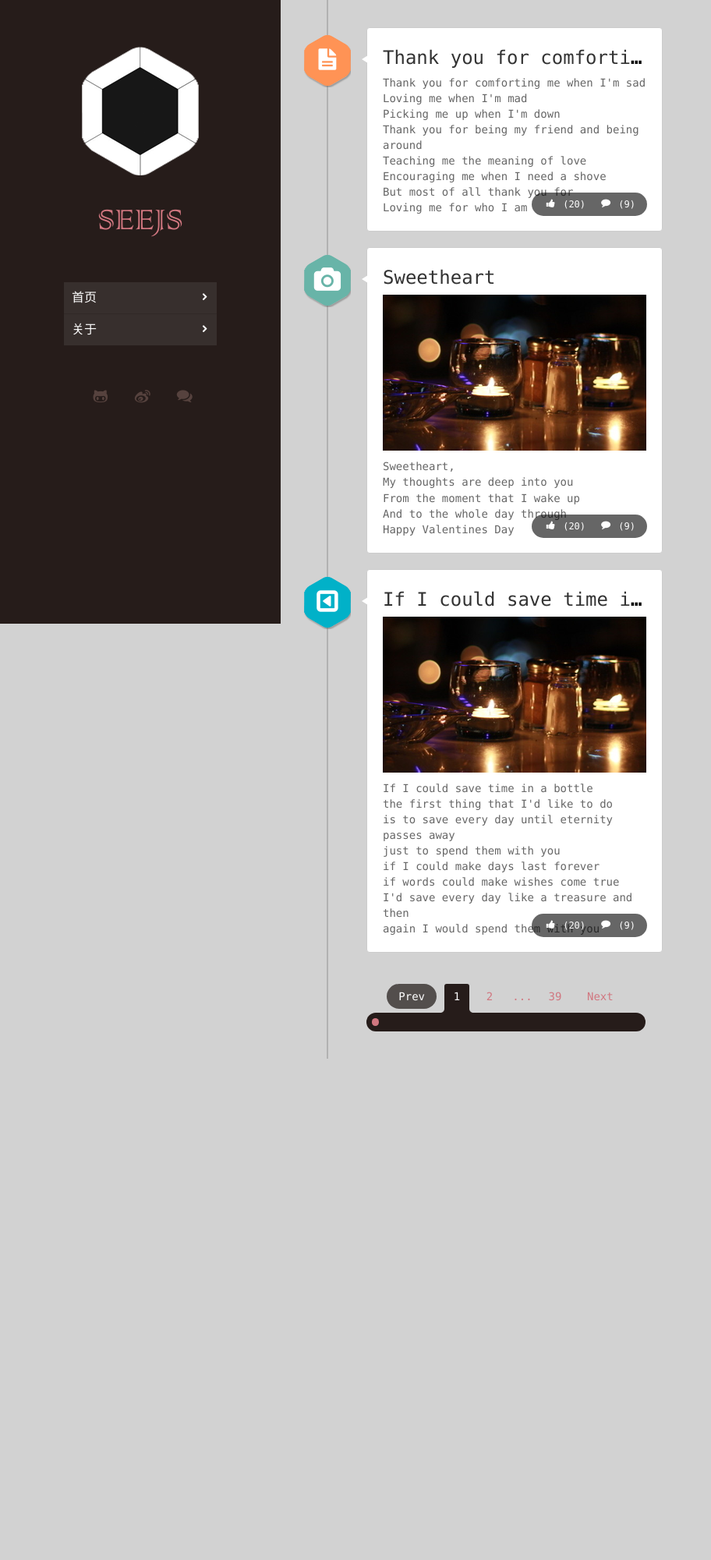
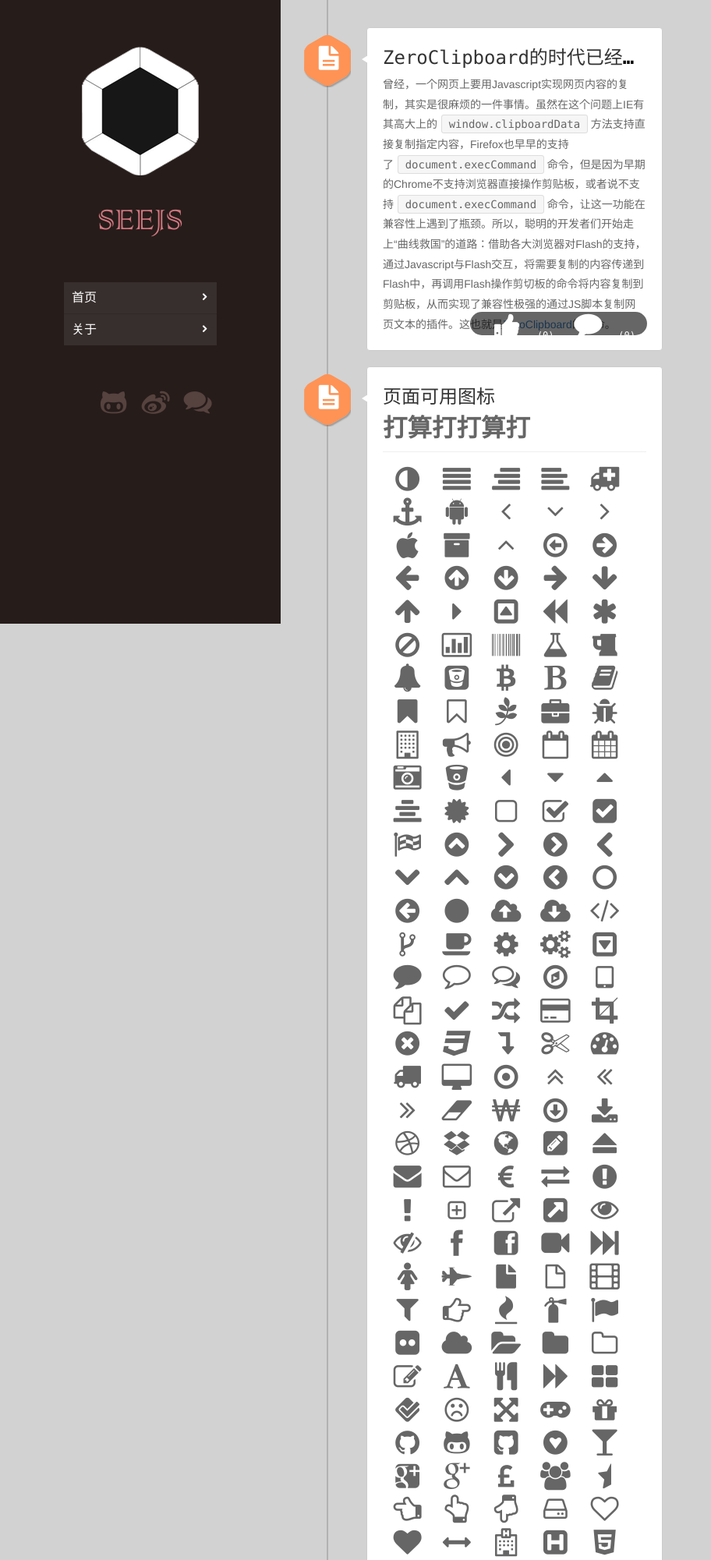
Before and after one commit to mailzwj/seejs, a PHP site: page / in a window 1280 px wide. Shown: the top 2001 px of the page at 78% size, without its empty margins (0-912 px from the left). Before the commit the page ends 1358 px from the top, so only its background shows below. Run offline with PHP 8.4, Linux system fonts and the light colour scheme; data comes from the database, SQL or seed files in the repository; some web fonts are replaced.

Commit message:
首页文章列表数据处理，添加主图和摘要 逻辑

```diff
--- a/assets/css/index.css
+++ b/assets/css/index.css
@@ -10,12 +10,14 @@
 
 .wrap .article-wrap {
     padding: 35px 0 0;
+    background-color: transparent;
 }
 
 .article {
     position: relative;
     z-index: 2;
     margin-bottom: 20px;
+    background-color: transparent;
 }
 
 .article .art-type {
@@ -94,7 +96,8 @@
 }
 
 .article .art-body {
-    line-height: 1.432;
+    padding: 0;
+    line-height: 1.832;
     color: #666;
 }
 
@@ -113,6 +116,10 @@
 
 .article .art-data .icon-comment32 {
     margin-left: 10px;
+}
+
+.markdown-body>:last-child {
+    min-height: 24px;
 }
 
 /* 分页样式 Start */
--- /dev/null
+++ b/assets/js/index.js
@@ -0,0 +1,4 @@
+$(function(){
+    $('#J_ArticleWrap').find('pre').addClass('prettyprint linenums');
+    PR.prettyPrint();
+});
--- a/inc/menubar.php
+++ b/inc/menubar.php
@@ -1,5 +1,5 @@
 <?php
-    include_once('./inc/conn.php');
+
     $info = mysql_query('SELECT * FROM siteinfo WHERE used=1');
     $infoData = mysql_fetch_array($info);
 
@@ -9,7 +9,6 @@
     $link = mysql_query('SELECT * FROM link');
     // $linkData = mysql_fetch_array($link);
 
-    mysql_close($conn);
 ?>
 
 <div class="menubar">
--- a/index.php
+++ b/index.php
@@ -1,3 +1,6 @@
+<?php
+    include_once('./inc/conn.php');
+?>
 <!DOCTYPE html>
 <html>
 <head>
@@ -6,88 +9,118 @@
     <?php
         include_once('./inc/assets-css.php');
     ?>
+    <link rel="stylesheet" href="assets/plugins/editormd/editormd.min.css">
     <link rel="stylesheet" href="assets/css/index.css">
 </head>
 <body>
 <?php
     include_once('./inc/menubar.php');
     include_once('./inc/sidebar.php');
+
+    $pageSize = 5;
+    $page = empty($_GET['page']) ? 1 : intval($_GET['page']);
+    $arts = mysql_query('SELECT * FROM article WHERE deleted=0 AND published=1 ORDER BY createtime DESC LIMIT ' . ($page - 1) * $pageSize . ',' . $pageSize);
+    $rsCount = mysql_query('SELECT count(*) FROM article WHERE deleted=0 AND published=1');
+    if ($rsRow = mysql_fetch_array($rsCount)) {
+        $count = $rsRow[0];
+    } else {
+        $count = 0;
+    }
+    $pageTotal = ceil($count / $pageSize);
+
+    mysql_close($conn);
 ?>
 <div class="wrap">
     <span class="vertical-line"></span>
-    <div class="article-wrap">
+    <div class="article-wrap" id="J_ArticleWrap">
+        <?php
+            $rImg = '<img\\s.*?src=[\'\"]?.+\.(png|jpe?g|gif)[\'\"]?.*>';
+            $rVideo = '<video\\s.*?>';
+            while($a = mysql_fetch_array($arts)) {
+                // 将文章的第一段作为摘要
+                // 如果没有发现段落标记则使用全文作为摘要
+                $pos = strpos($a['content'], '</p>');
+                if ($pos) {
+                    $abs = substr($a['content'], 0, $pos + 4);
+                } else {
+                    $abs = $a['content'];
+                }
+        ?>
         <div class="article">
-            <div class="art-type art-text">
-                <span class="icon-text61"></span>
+            <?php
+                if (preg_match($rImg, $a['content'])) {
+                    $type = 'art-pict';
+                    $icon = 'icon-photo33';
+                } else if (preg_match($rVideo, $a['content'])) {
+                    $type = 'art-video';
+                    $icon = 'icon-video91';
+                } else {
+                    $type = 'art-text';
+                    $icon = 'icon-text61';
+                }
+            ?>
+            <div class="art-type <?php echo $type; ?>"><!-- art-pict/art-video -->
+                <span class="<?php echo $icon; ?>"></span><!-- icon-photo33/icon-video91 -->
             </div>
             <div class="art-preview">
                 <h2 class="art-title">
-                    <a href="#" target="_blank" class="art-link">
-                        Thank you for comforting me when I'm sad
+                    <a href="./article.php?id=<?php echo $a['id']; ?>" target="_blank" class="art-link">
+                        <?php echo $a['title']; ?>
                     </a>
                 </h2>
-                <div class="art-body">
-                    Thank you for comforting me when I'm sad<br>Loving me when I'm mad<br>Picking me up when I'm down<br>Thank you for being my friend and being around<br>Teaching me the meaning of love<br>Encouraging me when I need a shove<br>But most of all thank you for<br>Loving me for who I am
+                <?php
+                    if ($a['banner']) {
+                ?>
+                <div class="art-theme" style="background-image: url(./assets/image/pict.png);"></div>
+                <?php
+                    }
+                ?>
+                <div class="markdown-body editormd-preview-container art-body">
+                    <?php // echo $a['content']; ?>
+                    <?php echo str_replace('&quot;', "\"", $abs); ?>
                 </div>
             </div>
             <div class="art-data">
-                <span class="icon-thumbs28"></span>&nbsp;<span class="like-num">(20)</span>
-                <span class="icon-comment32"></span>&nbsp;<span class="reply-num">(9)</span>
+                <span class="icon-thumbs28"></span>&nbsp;<span class="like-num">(<?php echo $a['praise']; ?>)</span>
+                <span class="icon-comment32"></span>&nbsp;<span class="reply-num">(<?php echo $a['comment']; ?>)</span>
             </div>
         </div>
-        <div class="article">
-            <div class="art-type art-pict">
-                <span class="icon-photo33"></span>
-            </div>
-            <div class="art-preview">
-                <h2 class="art-title">
-                    <a href="#" target="_blank" class="art-link">
-                        Sweetheart
-                    </a>
-                </h2>
-                <div class="art-theme" style="background-image: url(./assets/image/pict.png);"></div>
-                <div class="art-body">
-                    Sweetheart,<br>My thoughts are deep into you<br>From the moment that I wake up<br>And to the whole day through<br>Happy Valentines Day
-                </div>
-            </div>
-            <div class="art-data">
-                <span class="icon-thumbs28"></span>&nbsp;<span class="like-num">(20)</span>
-                <span class="icon-comment32"></span>&nbsp;<span class="reply-num">(9)</span>
-            </div>
-        </div>
-        <div class="article">
-            <div class="art-type art-video">
-                <span class="icon-video91"></span>
-            </div>
-            <div class="art-preview">
-                <h2 class="art-title">
-                    <a href="#" target="_blank" class="art-link">
-                        If I could save time in a bottle
-                    </a>
-                </h2>
-                <div class="art-theme" style="background-image: url(./assets/image/pict.png);"></div>
-                <div class="art-body">
-                    If I could save time in a bottle<br>the first thing that I'd like to do<br>is to save every day until eternity passes away<br>just to spend them with you<br>if I could make days last forever<br>if words could make wishes come true<br>I'd save every day like a treasure and then<br>again I would spend them with you
-                </div>
-            </div>
-            <div class="art-data">
-                <span class="icon-thumbs28"></span>&nbsp;<span class="like-num">(20)</span>
-                <span class="icon-comment32"></span>&nbsp;<span class="reply-num">(9)</span>
-            </div>
-        </div>
+        <?php } ?>
     </div>
     <div class="pagination">
         <div class="pagers">
-            <span class="page prev disabled">Prev</span>
-            <a href="1" target="_self" class="page active">1</a>
-            <a href="2" target="_self" class="page">2</a>
-            <span class="page">...</span>
-            <a href="39" target="_self" class="page">39</a>
-            <a href="2" target="_self" class="page next">Next</a>
+            <?php
+                if ($page <= 1) {
+            ?>
+            <span class="page prev disabled">上一页</span>
+            <?php
+                } else {
+            ?>
+            <a href="?page=<?php echo $page - 1; ?>" target="_self" class="page prev">上一页</a>
+            <?php } ?>
+            <?php
+                $p = 1;
+                while($p <= $pageTotal) {
+            ?>
+            <a href="?page=<?php echo $p; ?>" target="_self" class="page<?php echo $p == $page ? ' active' : ''; ?>"><?php echo $p; ?></a>
+            <?php
+                    $p++;
+                }
+            ?>
+            <!-- <span class="page">...</span> -->
+            <?php
+                if ($page >= $pageTotal) {
+            ?>
+            <span class="page next disabled">下一页</span>
+            <?php
+                } else {
+            ?>
+            <a href="?page=<?php echo $page + 1; ?>" target="_self" class="page next">下一页</a>
+            <?php } ?>
         </div>
         <div class="page-percent">
             <div class="page-track">
-                <div class="percent-bar" style="width: 2.6%;"></div>
+                <div class="percent-bar" style="width: <?php echo $page / $pageTotal * 100 . '%'; ?>;"></div>
             </div>
         </div>
     </div>
@@ -95,5 +128,7 @@
 <?php
     include_once('./inc/assets-js.php');
 ?>
+<script src="assets/plugins/editormd/prettify.min.js"></script>
+<script src="./assets/js/index.js"></script>
 </body>
 </html>
```
Also changed, not shown: content/upload/pict-1446350165.png (added).
